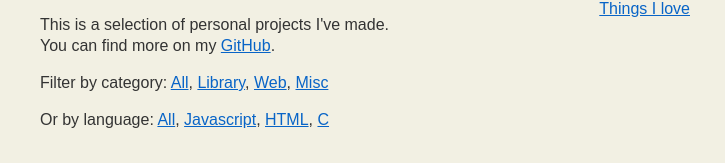
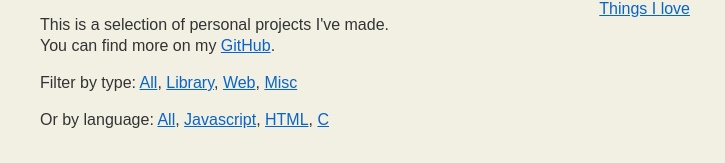
Before and after one commit to p2js/alfio.website, a SvelteKit app: page /projects in a window 1280 px wide. Shown: the part 123-286 px from the top of the page, without its empty margins (275-1000 px from the left). Built offline with nearby package versions, Linux system fonts and the light colour scheme; a web font is replaced by a local one.

Commit message:
category -> type

```diff
--- a/src/routes/projects/+page.svelte
+++ b/src/routes/projects/+page.svelte
@@ -29,7 +29,7 @@
 </p>
 
 <p>
-    Filter by category:
+    Filter by type:
     <a href="?">All</a>{#each categories as category},
         <a href={`?filter=${category}`}>{category}</a>
     {/each}
```
